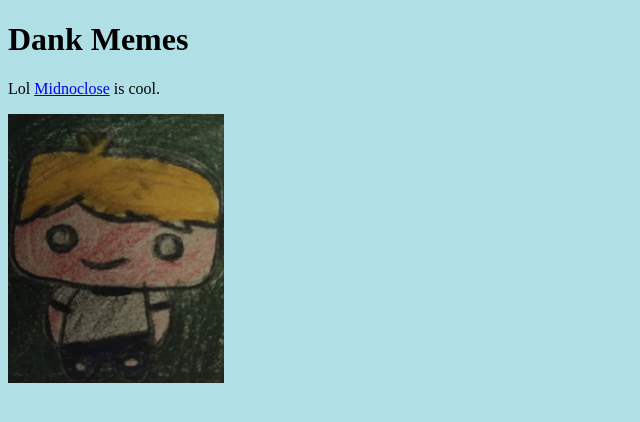
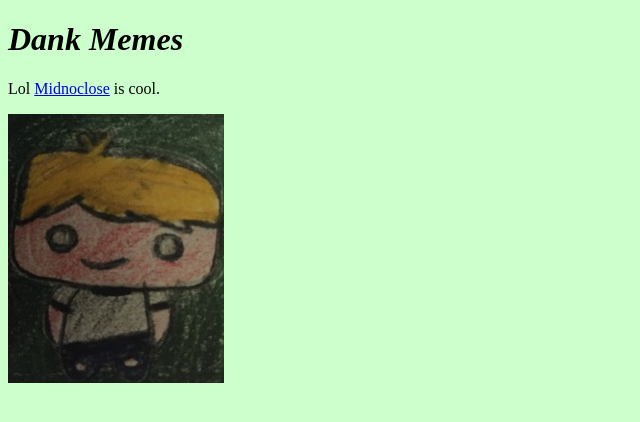
Before and after one commit to gitter-badger/midnoclose.github.io, a plain HTML site: page index.html in a window 1280 px wide. Shown: the whole page, without its empty margins (0-640 px from the left). Drawn offline with Linux system fonts and the light colour scheme.

Commit message:
Changed some attributes.
Changed Background color and added emphisized text on the "Dank Memes"

```diff
--- a/index.html
+++ b/index.html
@@ -1,8 +1,8 @@
 <!DOCTYPE html>
 <html lang="en-US">
 <title>Midnoclo.se Beta</title>
-<body style="background-color:powderblue;">
-<h1>Dank Memes</h1>
+<body style="background-color:#ccffcc;">
+<h1><em>Dank Memes</em></h1>
 <p>Lol <a href="http://midnoclose.github.io" title="Why aren't you clicking?">Midnoclose</a> is cool.</p>
 <img href="http://midnoclose.github.io/images/Midnoclose_Owner.jpg" title='The founder of Midnoclose Development Inc, Liam "Midnoclose" McGonagle' src="images/Midnoclose_Owner.jpg" alt="Our Founder" style="width:216px;height:269px;">
 </body>
```
